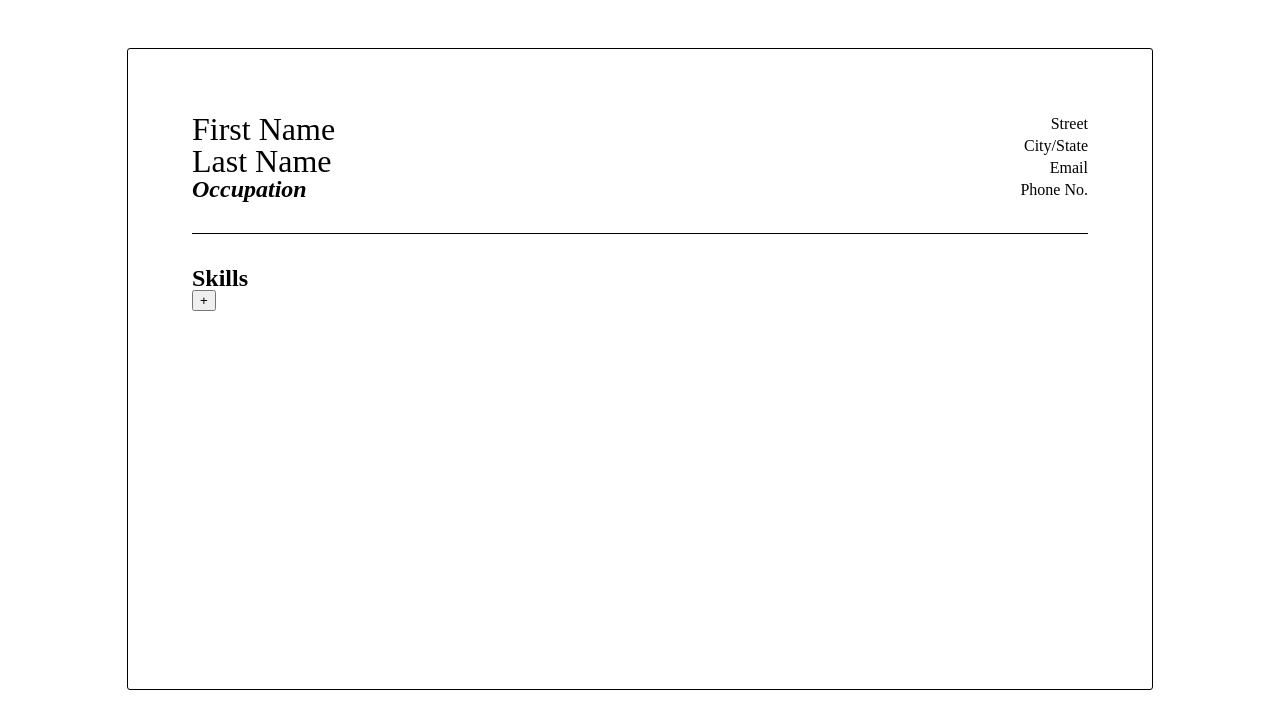
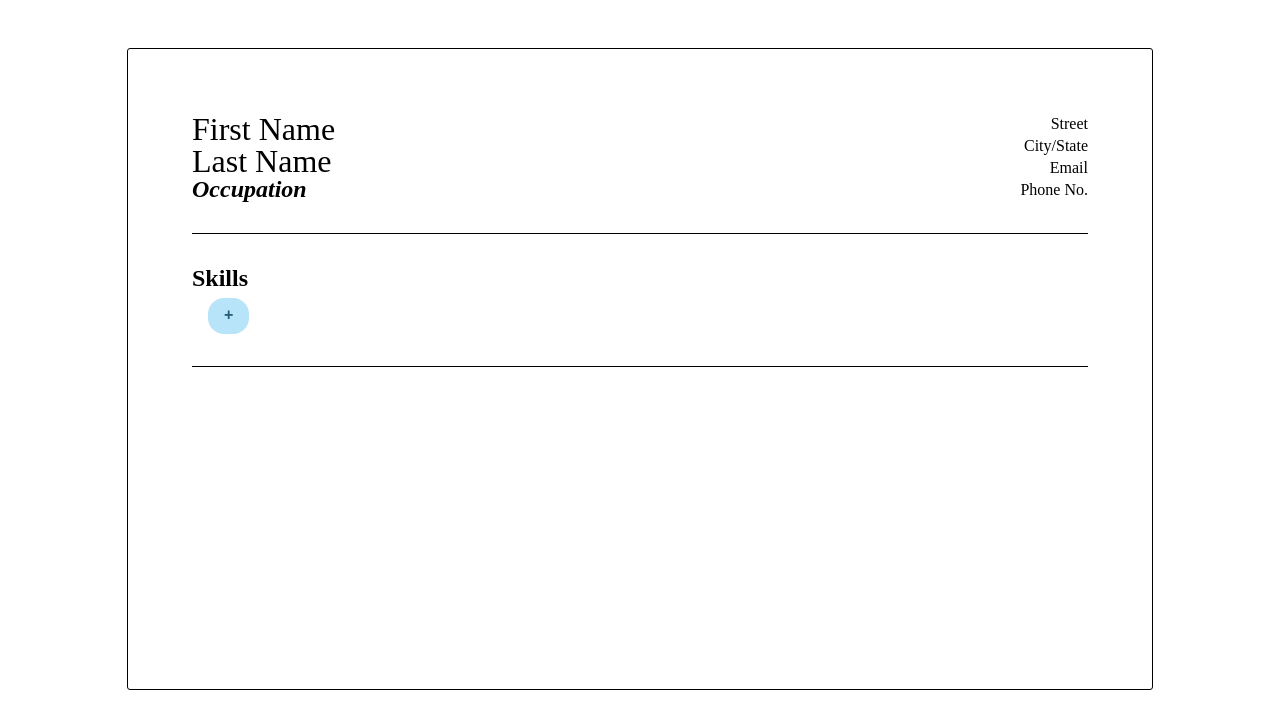
Before and after one commit to plsrd/cv-generator, a React (Create React App) app: page / in a window 1280 px wide. Shown: the top 728 px of the page. Built offline with nearby package versions, Linux system fonts and the light colour scheme.

Commit message:
add skill styling

```diff
--- a/src/components/Skills.js
+++ b/src/components/Skills.js
@@ -9,7 +9,10 @@ function Skills() {
   const [ editing, setEditing] = useState(false)
   const [ addSkill, setAddSkill ] = useState('')
 
-  const allSkills = skills.map(skill => <p key={uniqid()} className='skill'>{skill}</p>)
+  const allSkills = skills.map(skill => <p
+                                          key={uniqid()}
+                                          className='skill'
+                                          >{skill}</p>)
 
   const handleClick = () => {
     setEditing(true)
@@ -20,7 +23,7 @@ function Skills() {
   }
 
   return (
-    <div className='skills-container'>
+    <div className='skills-section'>
       <div className='header'>
         <h2>Skills</h2>
         { editing ? <SkillInput
@@ -34,7 +37,7 @@ function Skills() {
                           updateSkills={updateSkills}
                           /> : <button onClick={handleClick}>+</button>}
       </div>
-      <div>
+      <div className='skills-container'>
         {allSkills}
       </div>
     </div>
--- a/src/styles/skills.css
+++ b/src/styles/skills.css
@@ -1,15 +1,63 @@
-.skills-container {
+.skills-section {
   margin: 2em 4em;
   display: flex;
-  flex-direction: column;
-
+  flex-direction: row;
+  flex-basis: 1;
+  border-bottom: 1px solid black;
+  padding-bottom: 2em;
 }
 
-.skills-container h2 {
+.skills-section h2 {
   font-size: 1.5em;
   font-weight: bold;
+}
+
+.skills-section button {
+  color:#265d77;
+  background-color: #b7e4f8;
+  border: none;
+  padding: .5em 1em .6em 1em;
+  font-size: 1em;
+  font-weight: bold;
+  border-radius: 1em;
+  margin: .5em 0 0 1em;
+}
+
+::placeholder {
+  font-style: italic;
+}
+
+.header {
+  flex-grow: 1;
+}
+
+.header input {
+  font-family: 'IBM Plex Mono', monospace;
+  font-size: 1em;
+  width: 175px;
+  margin-top: .5em;
+  border: 1px solid #6fc8f1;
+  border-radius: .5em;
+  padding: .5em;
 }
 
 .hidden {
   display: none;
 }
+
+.skills-container {
+  width: 500px;
+  display: flex;
+  flex-flow: row wrap;
+}
+
+.skill {
+  background-color: #6fc8f1;
+  padding: 1em;
+  border-radius: 1em;
+  margin: .5em;
+}
+
+.skill:first-of-type {
+  margin-left: 0;
+}
```
